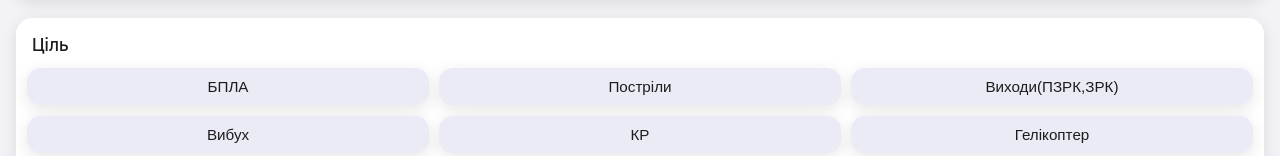
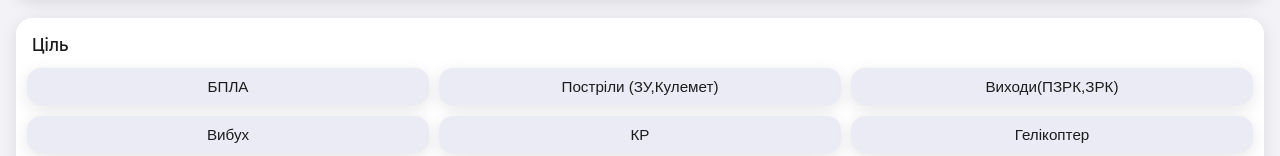
Before and after one commit to lolittajdm-alt/akviz0.2, a Next.js app: page / in a window 1280 px wide. Shown: the part 796-952 px from the top of the page. Built offline with nearby package versions, Linux system fonts and the light colour scheme.

Commit message:
Update index.js

```diff
--- a/pages/index.js
+++ b/pages/index.js
@@ -144,7 +144,7 @@ export default function Home() {
   // ✅ "Інше" переименовано, логика "Вибух" остаётся тут (с уточнением)
   const goalsList = [
     "БПЛА",
-    "Постріли",
+    "Постріли (ЗУ,Кулемет)",
     "Виходи(ПЗРК,ЗРК)",
     "Вибух",
     "КР",
```
